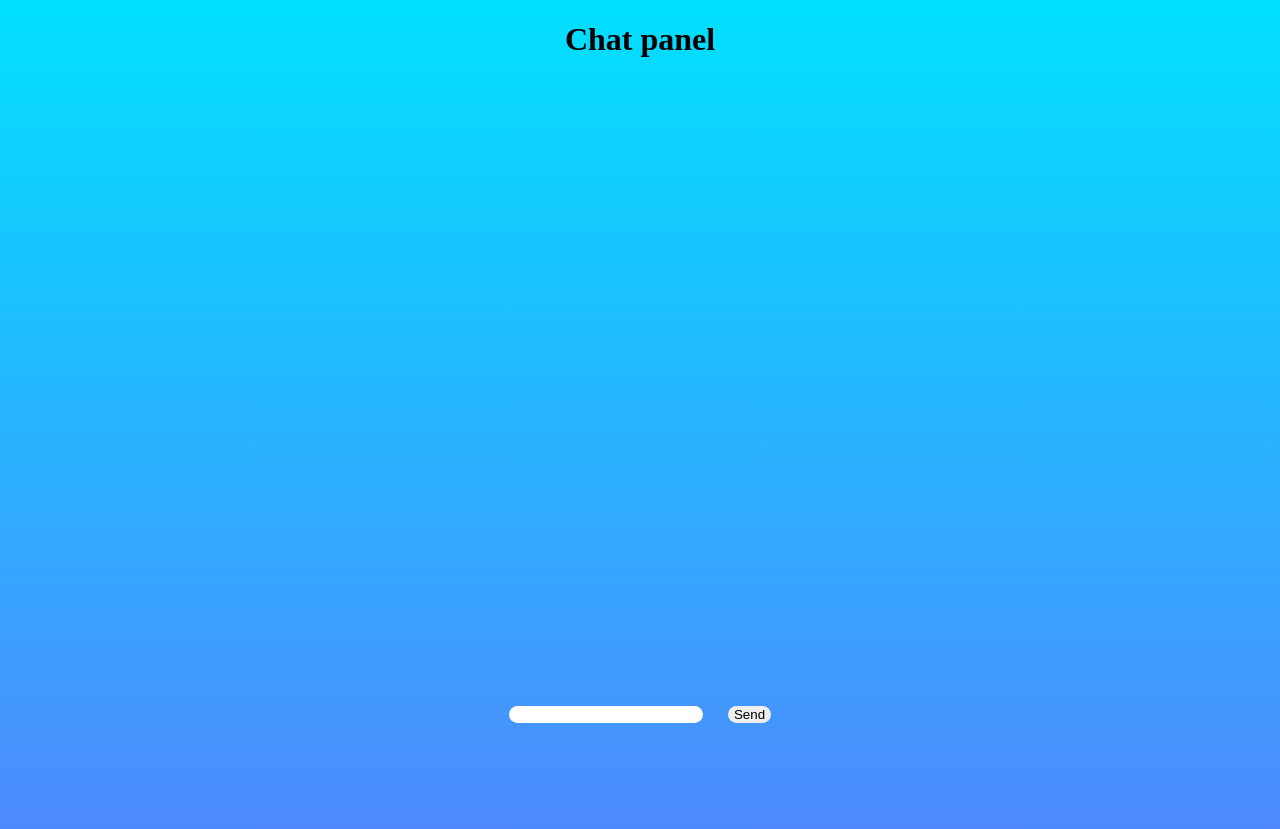
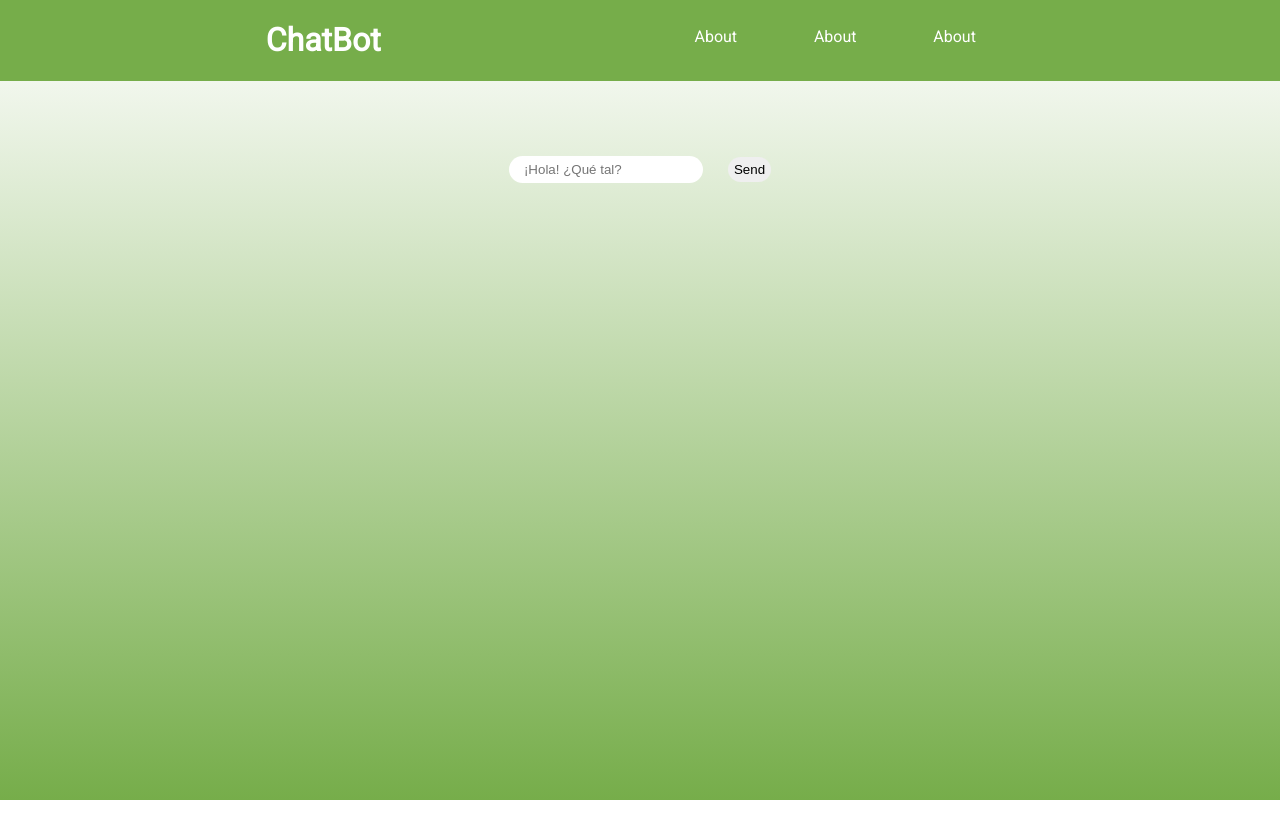
Before and after one commit to Gann4Life/chatbot-ciu, a React (Create React App) app: page / in a window 1280 px wide. After the commit the page ends 800 px from the top, so only its background shows below. Built offline with nearby package versions, Linux system fonts and the light colour scheme.

Commit message:
UI Tweaks

```diff
--- a/public/index.html
+++ b/public/index.html
@@ -13,7 +13,9 @@
 
     <link rel="manifest" href="%PUBLIC_URL%/manifest.json" />
 
-
+    <link rel="preconnect" href="https://fonts.googleapis.com">
+    <link rel="preconnect" href="https://fonts.gstatic.com" crossorigin>
+    <link href="https://fonts.googleapis.com/css2?family=Roboto&display=swap" rel="stylesheet">
 
     <title>React App</title>
   </head>
--- a/src/App.js
+++ b/src/App.js
@@ -1,10 +1,11 @@
 import ChatPanel from "./components/messaging/chatPanel";
+import Navbar from "./components/navbar";
 
 function App() {
 	return (
 		<div>
-			{/*<h1>ChatBot App</h1>*/}
-			<ChatPanel></ChatPanel>
+			<Navbar/>
+			<ChatPanel/>
 		</div>
 	);
 }
--- a/src/components/messaging/chatPanel.js
+++ b/src/components/messaging/chatPanel.js
@@ -119,7 +119,6 @@ const ChatPanel = () => {
 
 	return (
 		<div className="chat-panel">
-			<h1 className="center">Chat panel</h1>
 			<ChatArea
 				messagesList={messages}
 			/>
--- a/src/components/messaging/message.js
+++ b/src/components/messaging/message.js
@@ -1,11 +1,13 @@
-import React, {Fragment} from "react";
+import React from "react";
 
 const Message = ({profileURL, message, author, date}) => {
 	return(
-		<div className="message-container">
-			<img src={profileURL} alt=""/>
+		<div className={"message-container" + (author === "USER" ? " message-client" : "")}>
+			<div>
+				<img src={profileURL} alt=""/>
+			</div>
 			<div className="message-bubble">
-				<p>{author ? author + " says:" : ""}</p>
+				{/*<p>{author ? author + " says:" : ""}</p>*/}
 				<p>{message}</p>
 			</div>
 		</div>
--- a/src/components/messaging/messageInputArea.js
+++ b/src/components/messaging/messageInputArea.js
@@ -27,7 +27,7 @@ const MessageInputArea = ({addNewMessageFunction}) => {
 	return (
 		<div className="message-input-area">
 			<form onSubmit={sendMessage}>
-				<input id="inputMessage" type="text"/>
+				<input id="inputMessage" type="text" placeholder="¡Hola! ¿Qué tal?"/>
 				<button type="submit">Send</button>
 			</form>
 		</div>
--- /dev/null
+++ b/src/components/navbar.js
@@ -0,0 +1,22 @@
+import React from "react";
+
+const Navbar = () => {
+	return (
+		<div className="navbar">
+			<h1>ChatBot</h1>
+			<div className="nav-routes">
+				<a className="nav-btn" href="">
+					<p>About</p>
+				</a>
+				<a className="nav-btn" href="">
+					<p>About</p>
+				</a>
+				<a className="nav-btn" href="">
+					<p>About</p>
+				</a>
+			</div>
+		</div>
+	)
+}
+
+export default Navbar;
--- a/src/index.css
+++ b/src/index.css
@@ -1,44 +1,108 @@
+:root {
+    --main-color: #ffffff;
+    --secondary-color: #76ad4a;
+    --detail-color: white;
+}
+
+html {
+    font-family: 'Roboto', sans-serif;
+}
+
+html, body {
+    min-height: 100%;
+    margin: 0;
+}
+
 body {
-    background: linear-gradient(180deg, #00E0FF 0%, #4E8AFE 100%);
+    background: linear-gradient(180deg, var(--main-color) 0%, var(--secondary-color) 100%);
     background-repeat: no-repeat;
     background-size: cover;
+}
 
-    height: 100vh;
-    overflow: hidden;
+.chat-area::-webkit-scrollbar {
+    width: 12px;
+}
+
+.chat-area::-webkit-scrollbar-track {
+    background: var(--detail-color);
+    border-radius: 10px;
+}
+
+.chat-area::-webkit-scrollbar-thumb {
+    background: var(--secondary-color);
+    border-radius: 10px;
+}
+
+.navbar {
+    display: flex;
+    justify-content: space-around;
+    padding: 0 10%;
+
+    background: var(--secondary-color);
+    color: white;
+}
+
+.nav-routes {
+    display: flex;
+}
+
+.nav-btn {
+    text-decoration: none;
+    padding: 0 3vw;
+    transition: background 0.1s;
+    color: white;
+}
+
+.nav-btn > p {
+    /*position: relative;*/
+    padding: 25% 0;
+}
+
+.nav-btn:hover {
+    background: var(--main-color);
 }
 
 .message-container {
     display: flex;
-    margin-bottom: 0px;
+    margin-bottom: 0;
 }
 
 .message-container img {
     height: 50px;
     aspect-ratio: 1/1;
     border-radius: 100%;
+    margin-inline: 20px;
+}
+
+/* This class is assigned to messages sent by the user*/
+.message-client {
+    display: flex;
+    justify-content: end;
+    flex-direction: row-reverse;
 }
 
 .message-bubble {
-    background: #4E8AFE;
-    border-radius: 0px 25px 25px 25px;
+    background: var(--secondary-color);
+    max-width: 50%;
+    border-radius: 25px;
     padding: 5px 20px;
     margin-top: 25px;
-    margin-inline: 20px;
     color: white;
-    box-shadow: 5px 5px 10px #00000030;
-}
-
-.chat-area {
-    height: 75vh;
-    overflow-y: scroll;
-    scroll-behavior: smooth;
-    /*background: #00E0FF;*/
+    /*box-shadow: 5px -5px 10px #00000030;*/
 }
 
 .chat-panel {
     padding: 0px 10%;
-    /*background: red;*/
-    /*background: #00E0FF;*/
+    margin-top: 50px;
+
+    transition: padding 1s;
+}
+
+.chat-area {
+    max-height: 50vh;
+    overflow-y: scroll;
+    scroll-behavior: smooth;
+    transition: height 1s;
 }
 
 .message-input-area {
@@ -49,11 +113,13 @@ body {
 
 .message-input-area button {
     border: none;
+    height: 25px;
     border-radius: 25px;
 }
 
 .message-input-area input {
     border: none;
+    height: 25px;
     border-radius: 25px;
     margin-right: 25px;
     padding-left: 15px;
@@ -63,3 +129,20 @@ body {
     display: flex;
     justify-content: center;
 }
+
+@media (max-width: 482px) {
+    .message-container > img {
+        display: none;
+    }
+
+    .chat-panel {
+        padding: 0;
+    }
+}
+
+@media(prefers-color-scheme: dark) {
+    :root {
+        --main-color: gray;
+        --secondary-color: black;
+    }
+}
```
